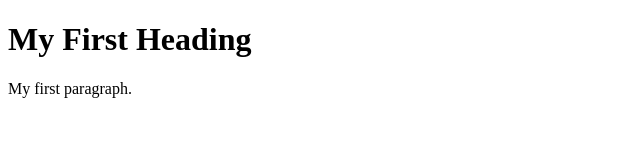
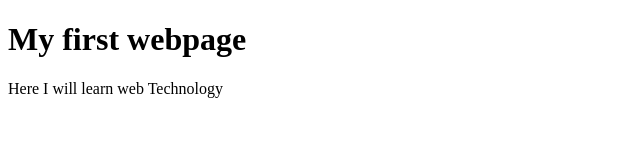
Before and after one commit to santaukse/my-first-repo, a plain HTML site: page index.html in a window 1280 px wide. Shown: the whole page, without its empty margins (0-640 px from the left). Drawn offline with Linux system fonts and the light colour scheme.

Commit message:
my first changes

```diff
--- a/index.html
+++ b/index.html
@@ -2,8 +2,8 @@
 <html>
 <body>
 
-<h1>My First Heading</h1>
-<p>My first paragraph.</p>
+<h1>My first webpage</h1>
+<p>Here I will learn web Technology</p>
 
 </body>
 </html>
```
